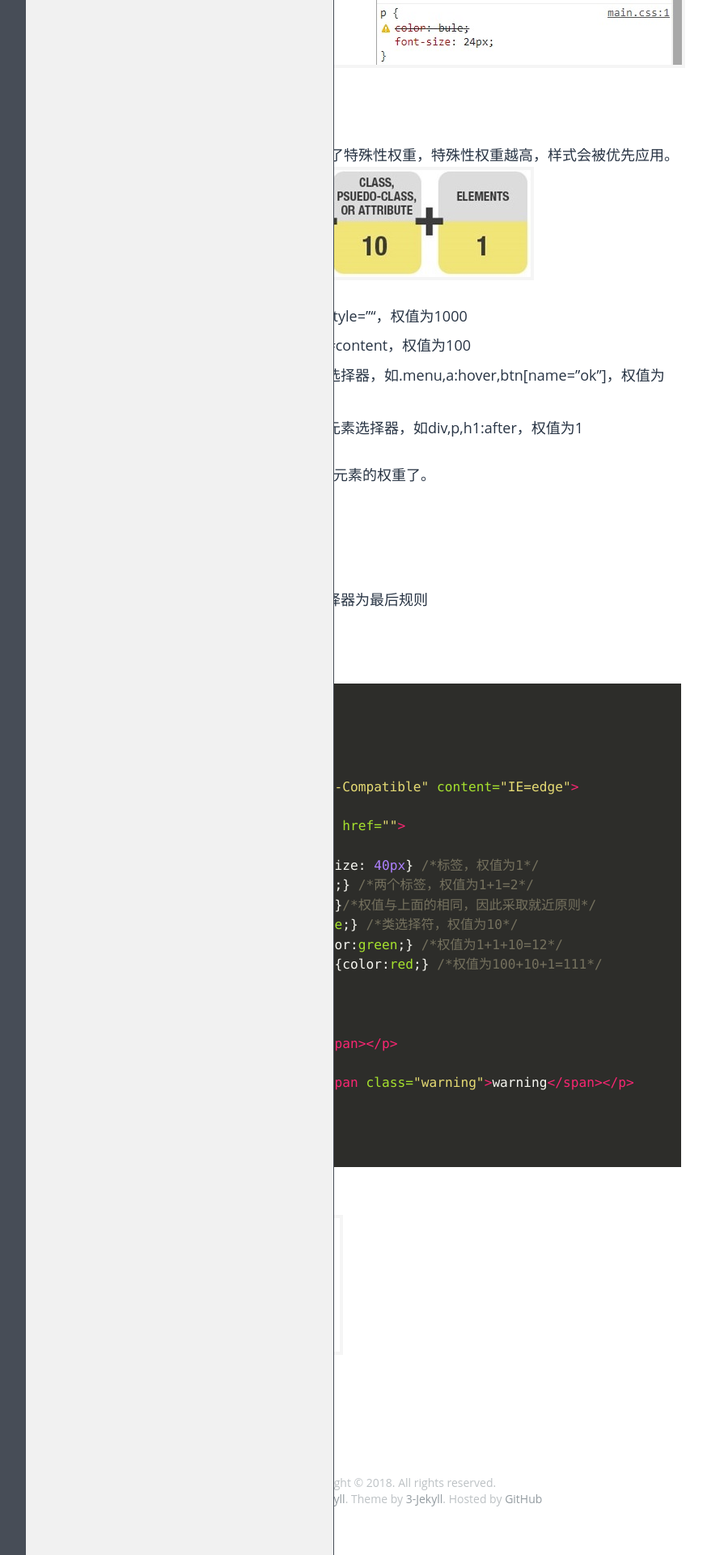
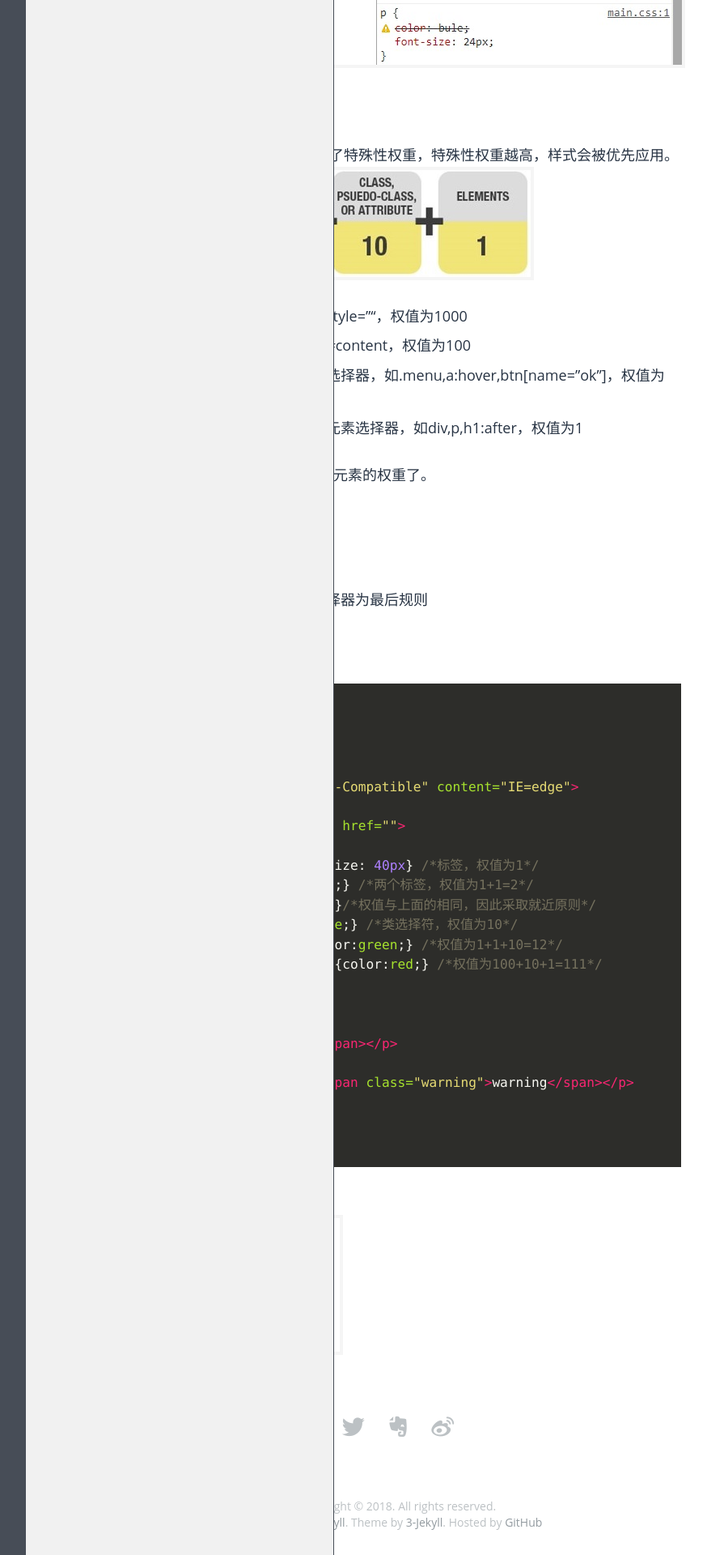
Before and after one commit to SDriedFish/SDriedFish.github.io, a Jekyll site: the page built from _posts/CSS/2016-04-23-css-cascade.md, in a window 1280 px wide. Shown: the part 1708-3628 px from the top of the page at 81% size, without its empty margins (148-1022 px from the left). Built offline with Jekyll 4.4.1, drawn with Linux system fonts in a browser that asks for light colours; comment, search, counter and statistics services are not loaded.

Commit message:
去掉分享 跨域

```diff
--- a/_layouts/post.html
+++ b/_layouts/post.html
@@ -14,14 +14,9 @@ layout: default
 
 <div class="post-share">
   <div class="container">
-    <div class="jiathis_style_24x24">
-      <a class="jiathis_button_fb"></a>
-      <a class="jiathis_button_twitter"></a>
-      <a class="jiathis_button_linkedin"></a>
-      <a class="jiathis_button_tsina"></a>
-      <a class="jiathis_button_weixin"></a>
-    </div>
-    <script type="text/javascript" src="http://v3.jiathis.com/code/jia.js" charset="utf-8"></script>
+    <a href="https://twitter.com/share?url={{ page.url | prepend: site.baseurl | prepend: site.url }}&text={{ page.title }}" target="_blank" class="post-share-icon twitter"></a>
+    <a href="https://www.evernote.com/clip.action?url={{ page.url | prepend: site.baseurl | prepend: site.url }}&title={{ page.title }}" target="_blank" class="post-share-icon evernote"></a>
+    <a href="http://service.weibo.com/share/share.php?url={{ page.url | prepend: site.baseurl | prepend: site.url }}&title={{ page.title }}" target="_blank" class="post-share-icon weibo"></a>
   </div>
 </div>
 
```
